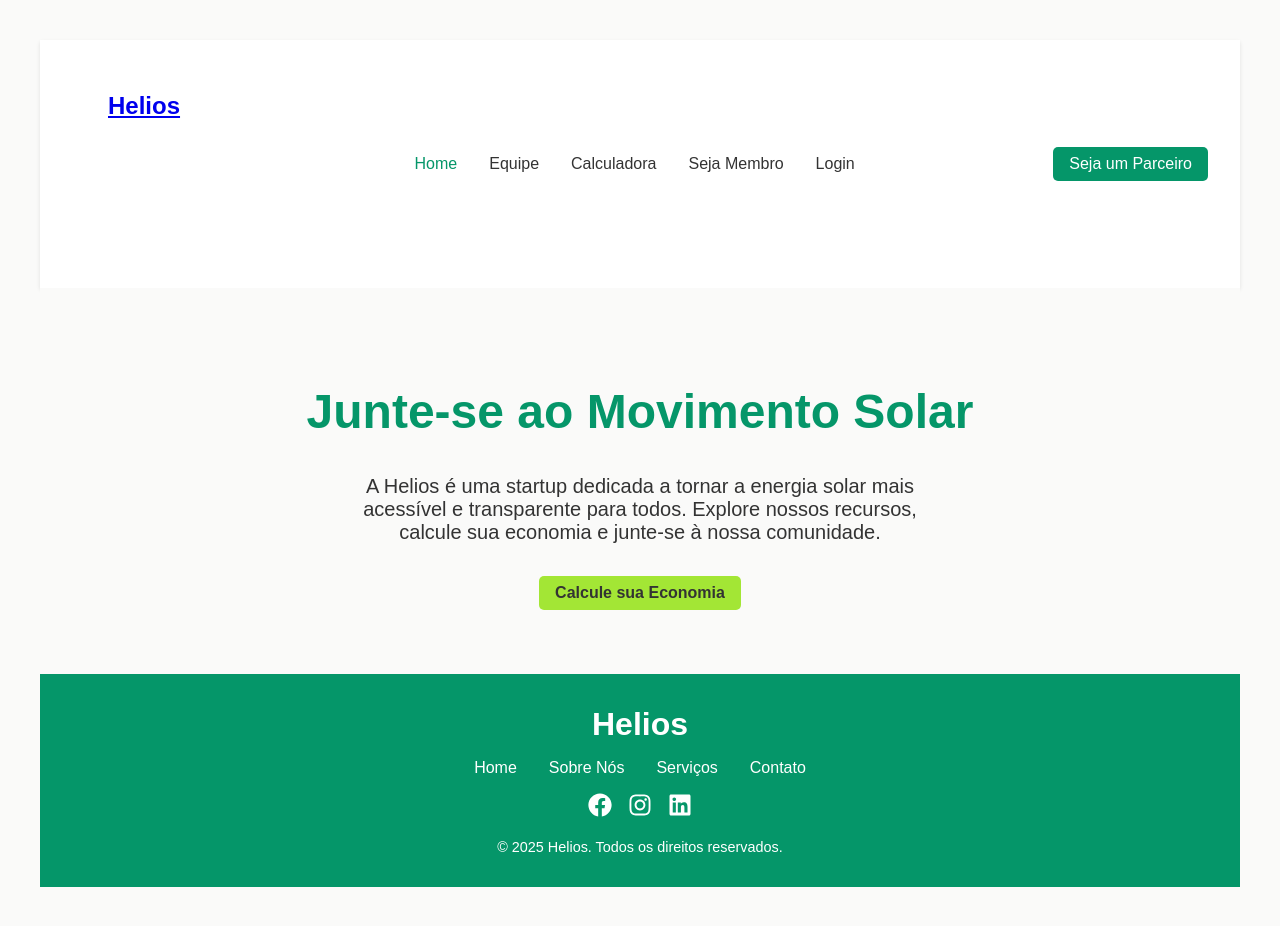
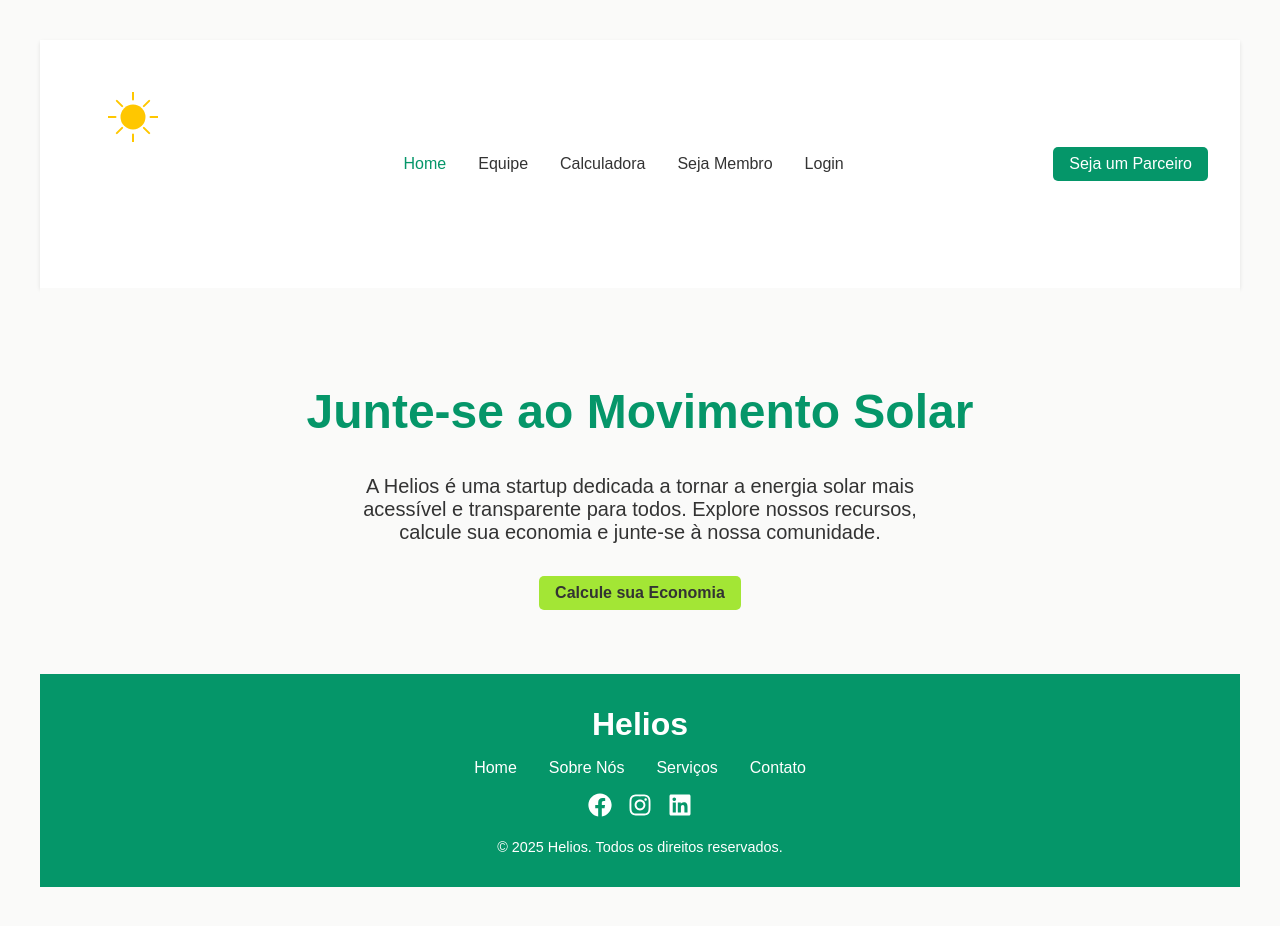
Before and after one commit to felipecmarins/projeto_integrador_4, a React (Vite) app in the folder helios-app/: page / in a window 1280 px wide. Built offline with nearby package versions, Linux system fonts and the light colour scheme.

Commit message:
feat: add helios logo to navbar

```diff
--- a/helios-app/src/components/Navbar.jsx
+++ b/helios-app/src/components/Navbar.jsx
@@ -1,11 +1,14 @@
 import { NavLink } from "react-router-dom";
 import "./Navbar.css";
+import heliosLogo from "../assets/logo.svg";
 
 export default function Navbar() {
   return (
     <nav>
       <div className="logo">
-        <NavLink to="/">Helios</NavLink>
+        <NavLink to="/">
+          <img src={heliosLogo} alt="Helios Logo" style={{ height: '50px' }} />
+        </NavLink>
       </div>
       <ul>
         <li>
```
Also changed, not shown: helios-app/src/assets/logo.svg (added).
